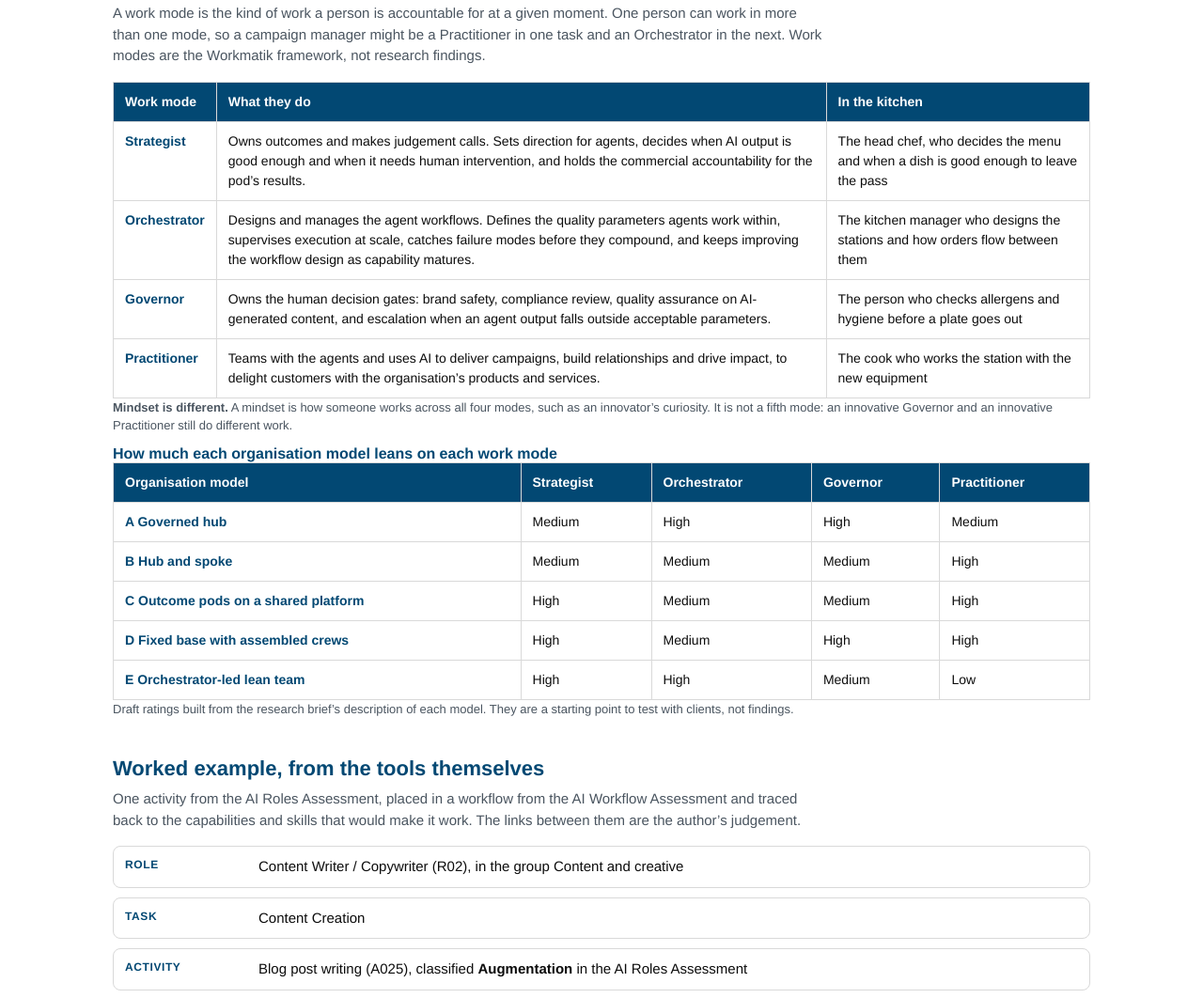
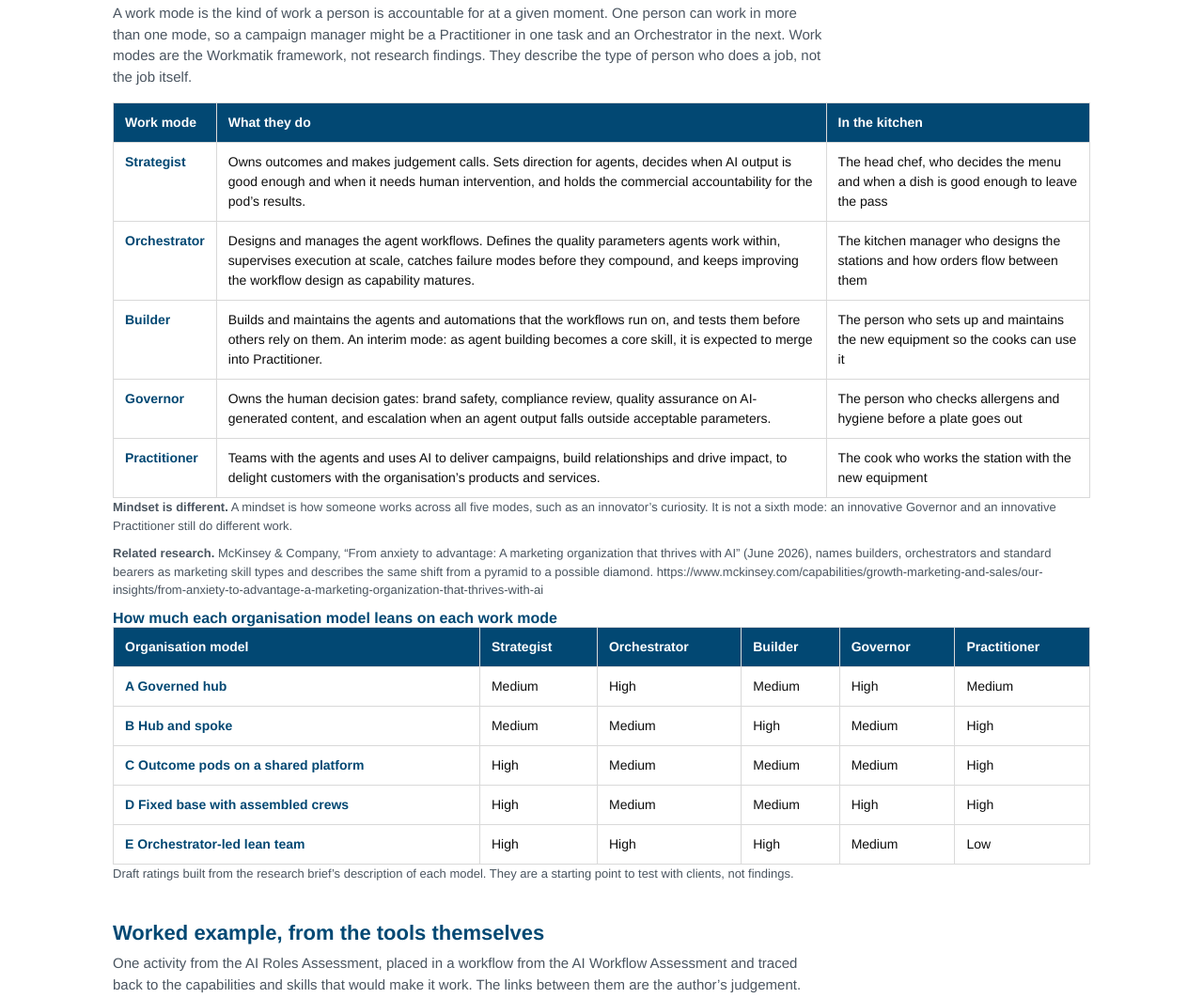
Before and after one commit to ScottStockwellWorkmatik/workmatik-ai-toolkit, a plain HTML site: page framework/index.html in a window 1280 px wide. Shown: the part 1735-2797 px from the top of the page at 94% size. Drawn offline with Linux system fonts and the light colour scheme.

Commit message:
Framework: add Builder as an interim fifth work mode, with McKinsey related-research note
Co-Authored-By: Claude Sonnet 5.5 <noreply@anthropic.com>
Claude-Session: https://claude.ai/code/session_014YKMxNYFzdamwJn4iVMp79

```diff
--- a/framework/index.html
+++ b/framework/index.html
@@ -101,26 +101,28 @@ html.embed .site-header .header-inner{display:block}
   <div class="usecase"><b>Use case</b> = an AI intervention at one activity or step, or a redesign of a whole workflow. It needs capabilities (the function can support it) and skills (people can deliver it).</div>
 
   <h2>Work modes</h2>
-  <p class="lead">A work mode is the kind of work a person is accountable for at a given moment. One person can work in more than one mode, so a campaign manager might be a Practitioner in one task and an Orchestrator in the next. Work modes are the Workmatik framework, not research findings.</p>
+  <p class="lead">A work mode is the kind of work a person is accountable for at a given moment. One person can work in more than one mode, so a campaign manager might be a Practitioner in one task and an Orchestrator in the next. Work modes are the Workmatik framework, not research findings. They describe the type of person who does a job, not the job itself.</p>
   <table class="defs">
     <thead><tr><th>Work mode</th><th>What they do</th><th>In the kitchen</th></tr></thead>
     <tbody>
       <tr><td><b>Strategist</b></td><td>Owns outcomes and makes judgement calls. Sets direction for agents, decides when AI output is good enough and when it needs human intervention, and holds the commercial accountability for the pod&rsquo;s results.</td><td>The head chef, who decides the menu and when a dish is good enough to leave the pass</td></tr>
       <tr><td><b>Orchestrator</b></td><td>Designs and manages the agent workflows. Defines the quality parameters agents work within, supervises execution at scale, catches failure modes before they compound, and keeps improving the workflow design as capability matures.</td><td>The kitchen manager who designs the stations and how orders flow between them</td></tr>
+      <tr><td><b>Builder</b></td><td>Builds and maintains the agents and automations that the workflows run on, and tests them before others rely on them. An interim mode: as agent building becomes a core skill, it is expected to merge into Practitioner.</td><td>The person who sets up and maintains the new equipment so the cooks can use it</td></tr>
       <tr><td><b>Governor</b></td><td>Owns the human decision gates: brand safety, compliance review, quality assurance on AI-generated content, and escalation when an agent output falls outside acceptable parameters.</td><td>The person who checks allergens and hygiene before a plate goes out</td></tr>
       <tr><td><b>Practitioner</b></td><td>Teams with the agents and uses AI to deliver campaigns, build relationships and drive impact, to delight customers with the organisation&rsquo;s products and services.</td><td>The cook who works the station with the new equipment</td></tr>
     </tbody>
   </table>
-  <p class="hint"><b>Mindset is different.</b> A mindset is how someone works across all four modes, such as an innovator&rsquo;s curiosity. It is not a fifth mode: an innovative Governor and an innovative Practitioner still do different work.</p>
+  <p class="hint"><b>Mindset is different.</b> A mindset is how someone works across all five modes, such as an innovator&rsquo;s curiosity. It is not a sixth mode: an innovative Governor and an innovative Practitioner still do different work.</p>
+  <p class="hint"><b>Related research.</b> McKinsey &amp; Company, &ldquo;From anxiety to advantage: A marketing organization that thrives with AI&rdquo; (June 2026), names builders, orchestrators and standard bearers as marketing skill types and describes the same shift from a pyramid to a possible diamond. https://www.mckinsey.com/capabilities/growth-marketing-and-sales/our-insights/from-anxiety-to-advantage-a-marketing-organization-that-thrives-with-ai</p>
   <h3>How much each organisation model leans on each work mode</h3>
   <table class="defs">
-    <thead><tr><th>Organisation model</th><th>Strategist</th><th>Orchestrator</th><th>Governor</th><th>Practitioner</th></tr></thead>
+    <thead><tr><th>Organisation model</th><th>Strategist</th><th>Orchestrator</th><th>Builder</th><th>Governor</th><th>Practitioner</th></tr></thead>
     <tbody>
-      <tr><td><b>A</b> Governed hub</td><td>Medium</td><td>High</td><td>High</td><td>Medium</td></tr>
-      <tr><td><b>B</b> Hub and spoke</td><td>Medium</td><td>Medium</td><td>Medium</td><td>High</td></tr>
-      <tr><td><b>C</b> Outcome pods on a shared platform</td><td>High</td><td>Medium</td><td>Medium</td><td>High</td></tr>
-      <tr><td><b>D</b> Fixed base with assembled crews</td><td>High</td><td>Medium</td><td>High</td><td>High</td></tr>
-      <tr><td><b>E</b> Orchestrator-led lean team</td><td>High</td><td>High</td><td>Medium</td><td>Low</td></tr>
+      <tr><td><b>A</b> Governed hub</td><td>Medium</td><td>High</td><td>Medium</td><td>High</td><td>Medium</td></tr>
+      <tr><td><b>B</b> Hub and spoke</td><td>Medium</td><td>Medium</td><td>High</td><td>Medium</td><td>High</td></tr>
+      <tr><td><b>C</b> Outcome pods on a shared platform</td><td>High</td><td>Medium</td><td>Medium</td><td>Medium</td><td>High</td></tr>
+      <tr><td><b>D</b> Fixed base with assembled crews</td><td>High</td><td>Medium</td><td>Medium</td><td>High</td><td>High</td></tr>
+      <tr><td><b>E</b> Orchestrator-led lean team</td><td>High</td><td>High</td><td>High</td><td>Medium</td><td>Low</td></tr>
     </tbody>
   </table>
   <p class="hint">Draft ratings built from the research brief&rsquo;s description of each model. They are a starting point to test with clients, not findings.</p>
```
Also changed, not shown: index.html (+11 -9 lines), js/archetypes.js (+7 -6 lines).
